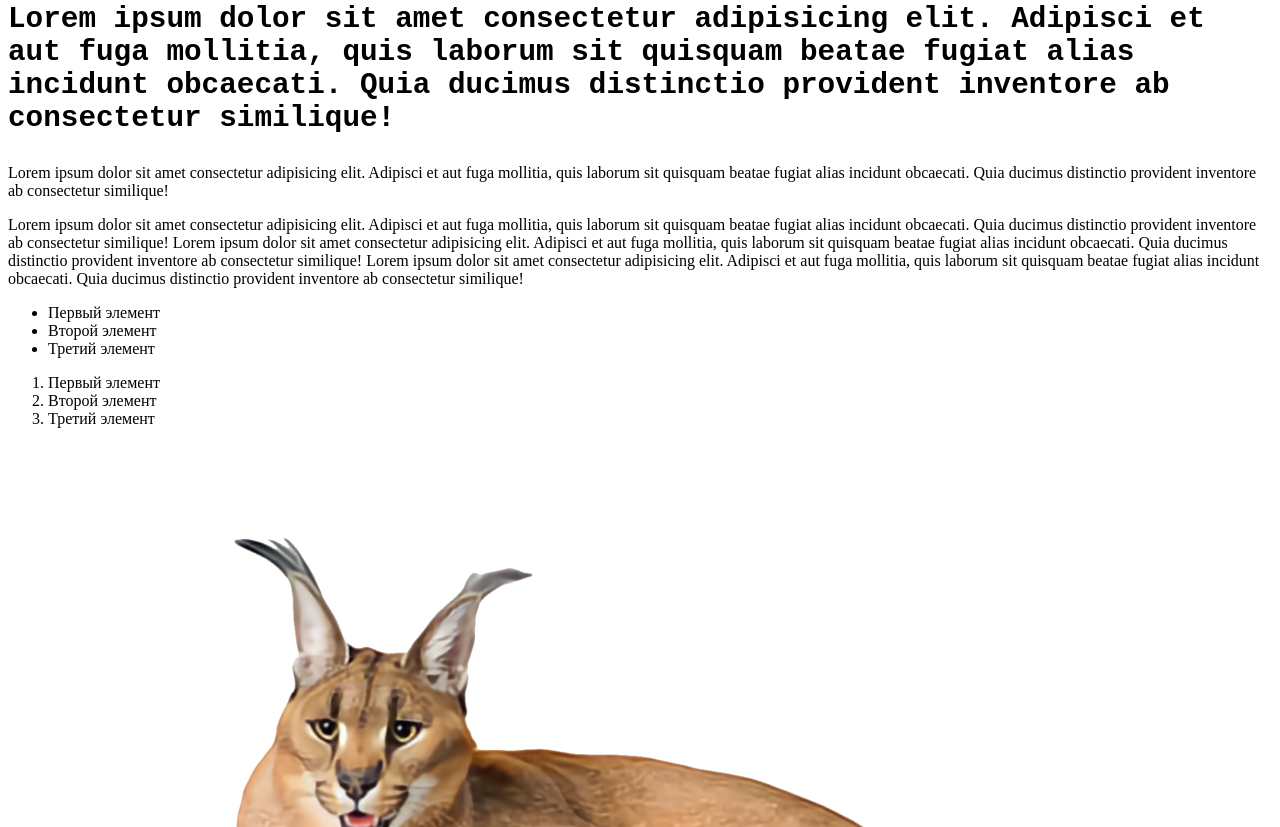
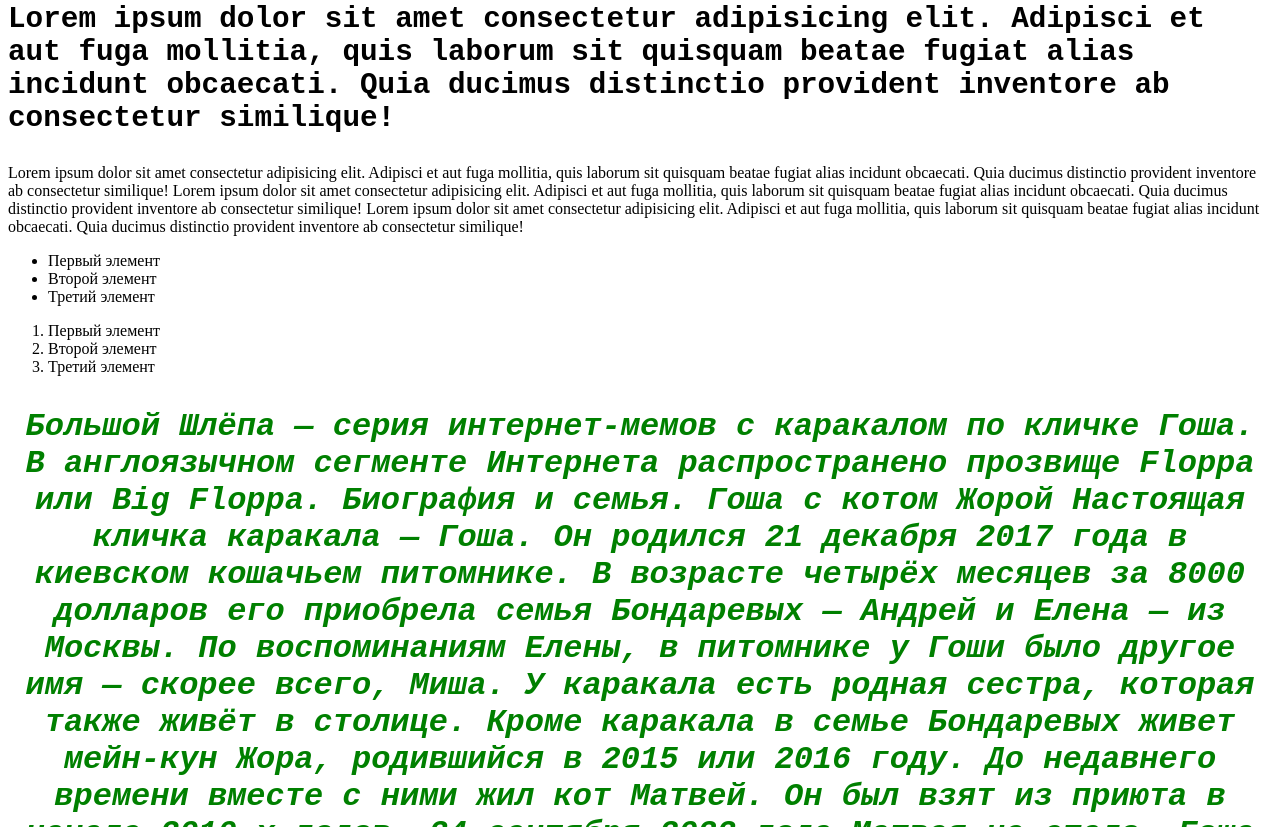
Before and after one commit to SVEGAK/work-M4, a plain HTML site: page index.html in a window 1280 px wide. Shown: the part 793-1620 px from the top of the page. Drawn offline with Linux system fonts and the light colour scheme.

Commit message:
Стилизован текст

```diff
--- a/index.html
+++ b/index.html
@@ -33,12 +33,6 @@
         beatae fugiat alias incidunt obcaecati. Quia ducimus distinctio
         provident inventore ab consectetur similique!
     </p>
-    <p class="paragraph-4">
-        Lorem ipsum dolor sit amet consectetur adipisicing elit.
-        Adipisci et aut fuga mollitia, quis laborum sit quisquam
-        beatae fugiat alias incidunt obcaecati. Quia ducimus distinctio
-        provident inventore ab consectetur similique!
-    </p>
     <div>   <!-- <div> блочный тег, который позволяет выделить какой-либо участок блочным образом -->
         <span>    <!-- <span> строчный текст -->
             Lorem ipsum dolor sit amet consectetur adipisicing elit.
@@ -69,6 +63,23 @@
         <li>Второй элемент</li>
         <li>Третий элемент</li>
     </ol>
+    <p class="paragraph-4">
+        Большой Шлёпа — серия интернет-мемов с каракалом по кличке Гоша. В англоязычном сегменте Интернета распространено прозвище Floppa или Big Floppa.
+        Биография и семья.
+        Гоша с котом Жорой
+        Настоящая кличка каракала — Гоша. Он родился 21 декабря 2017 года в киевском кошачьем питомнике.
+        В возрасте четырёх месяцев за 8000 долларов его приобрела семья Бондаревых — Андрей и Елена — из Москвы.
+        По воспоминаниям Елены, в питомнике у Гоши было другое имя — скорее всего, Миша.
+        У каракала есть родная сестра, которая также живёт в столице.
+        Кроме каракала в семье Бондаревых живет мейн-кун Жора, родившийся в 2015 или 2016 году.
+        До недавнего времени вместе с ними жил кот Матвей. Он был взят из приюта в начале 2010-х годов.
+        24 сентября 2022 года Матвея не стало. Гоша страдает ожирением — его масса составляет около 30 килограммов,
+         питается сырым мясом (индейки, кролики), кормовыми крысами и креветками в виде лакомства.
+         На питание котов в месяц уходит в среднем 300 долларов.
+        Осенью 2021 года семья задумалась о переезде в Тульскую область,
+        так как содержать каракала в квартире, как говорит Елена Бондарева,
+        «неплохо, но неправильно». Начало постройки дома запланировано на весну 2022 года.
+    </p>
     <p class="img_1">
         <img src="floppa.png" alt="Здесь должна быть картинка..">
     </p>
--- a/styles.css
+++ b/styles.css
@@ -29,3 +29,14 @@ h1 {
     font-size: 22pt;
     font-family: 'Courier New';
 }
+
+.paragraph-4 {
+    font-weight: bold;
+    font-size: 24pt;
+    font-family: 'Courier New';
+    font-style: italic;
+    text-align: center;
+    text-shadow: 0px 0px 10px 10px lightgreen;color:green;
+
+
+}
```
